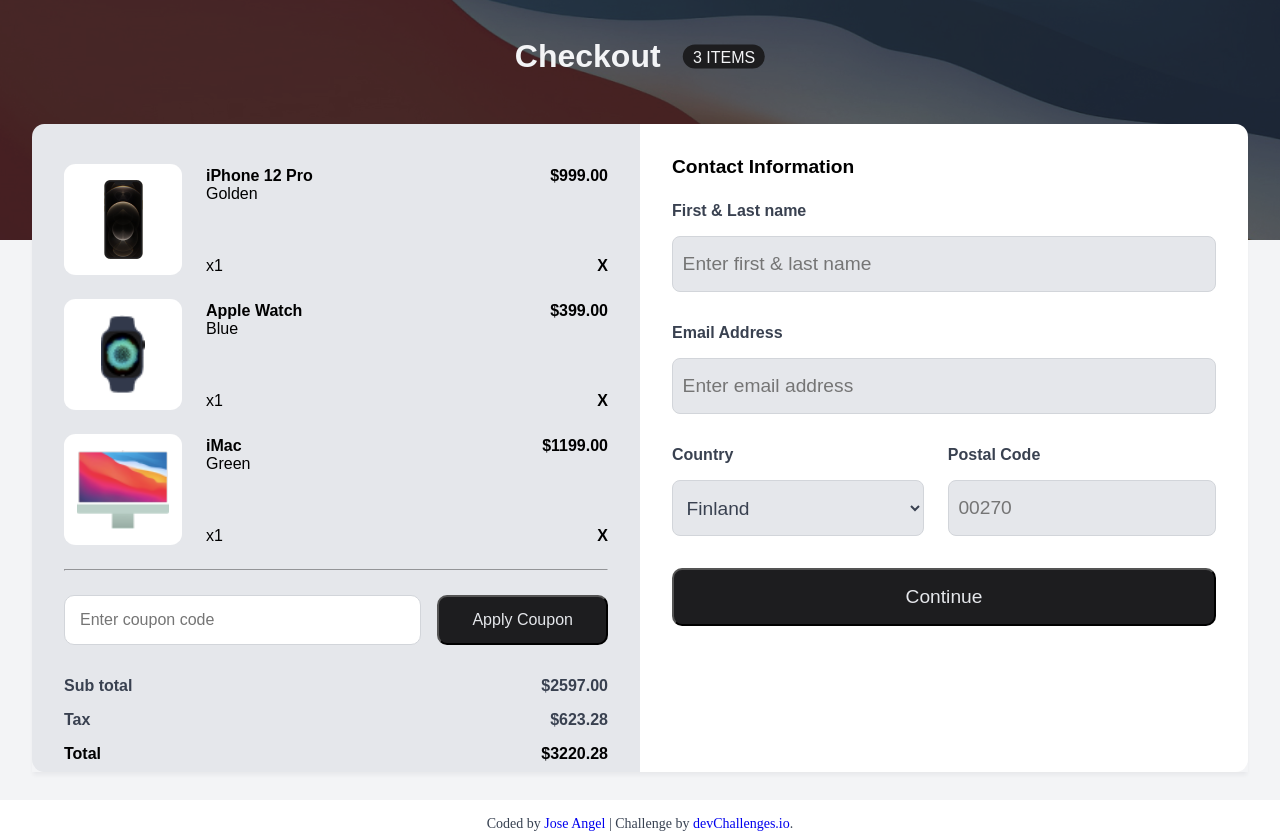
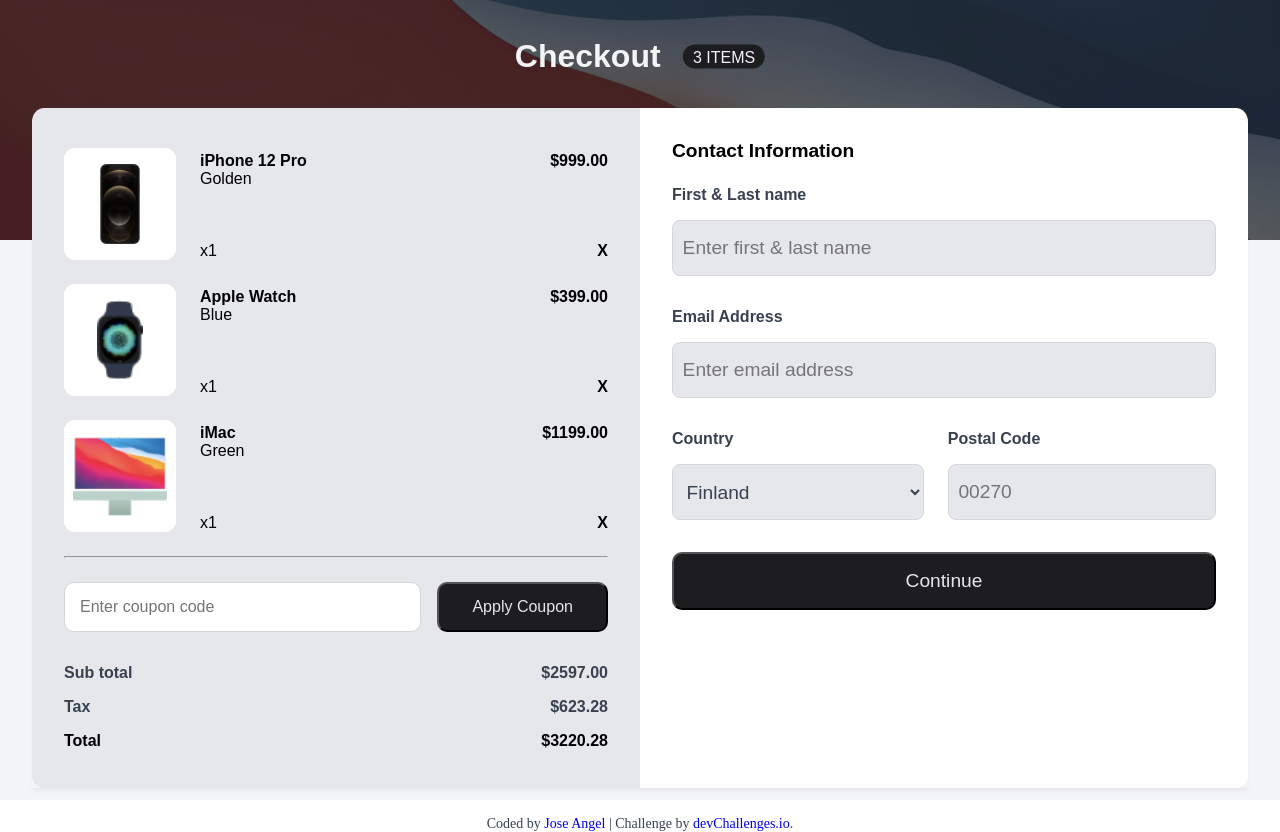
Before and after one commit to jose-angell/shop-checkout-page, a plain HTML site: page index.html in a window 1280 px wide. Drawn offline with Linux system fonts and the light colour scheme.

Commit message:
ajustes de dimensiones

```diff
--- a/style.css
+++ b/style.css
@@ -57,12 +57,13 @@
 
 .content-main {
     width: 95vw;
-    height: 81vh;
+    height: 85vh;
     position: absolute;
     top: 56%;
     left: 50%;
     transform: translate(-50%, -50%);
     display: flex;
+    flex-wrap: wrap;
     box-shadow: 0px 4px 4px -1px rgba(17, 23, 41, 0.05);
 }
 .left {
@@ -83,13 +84,12 @@
     gap: 1.5rem;
 }
 .list-items{
-    display: grid;
-    grid-template-rows: repeat(3, 1fr);
-
+    display: flex;
+    flex-direction: column;
 }
 .item {
     display: grid;
-    grid-template-columns: repeat(4, 1fr);
+    grid-template-columns: 1fr 2fr 1fr;
     align-items: end;
     margin-top: 1.5rem;
     padding: 0 0;
@@ -100,8 +100,8 @@
     padding: 1em;
     display: flex;
     justify-content: center;
-    width: auto;
-    height:  -webkit-fill-available;
+    width: 7rem;
+    height:7rem;
     border-radius: 10%;
 }
 .image-item {
```
